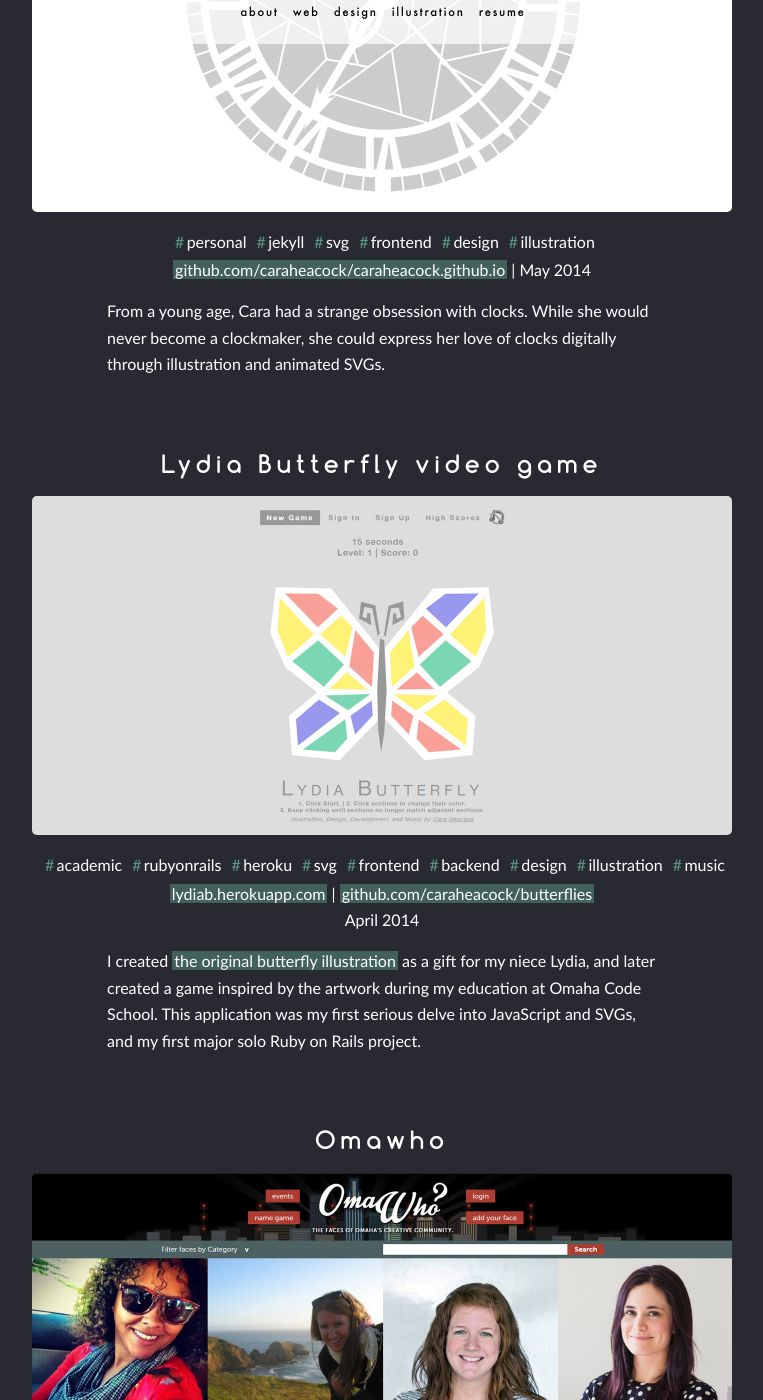
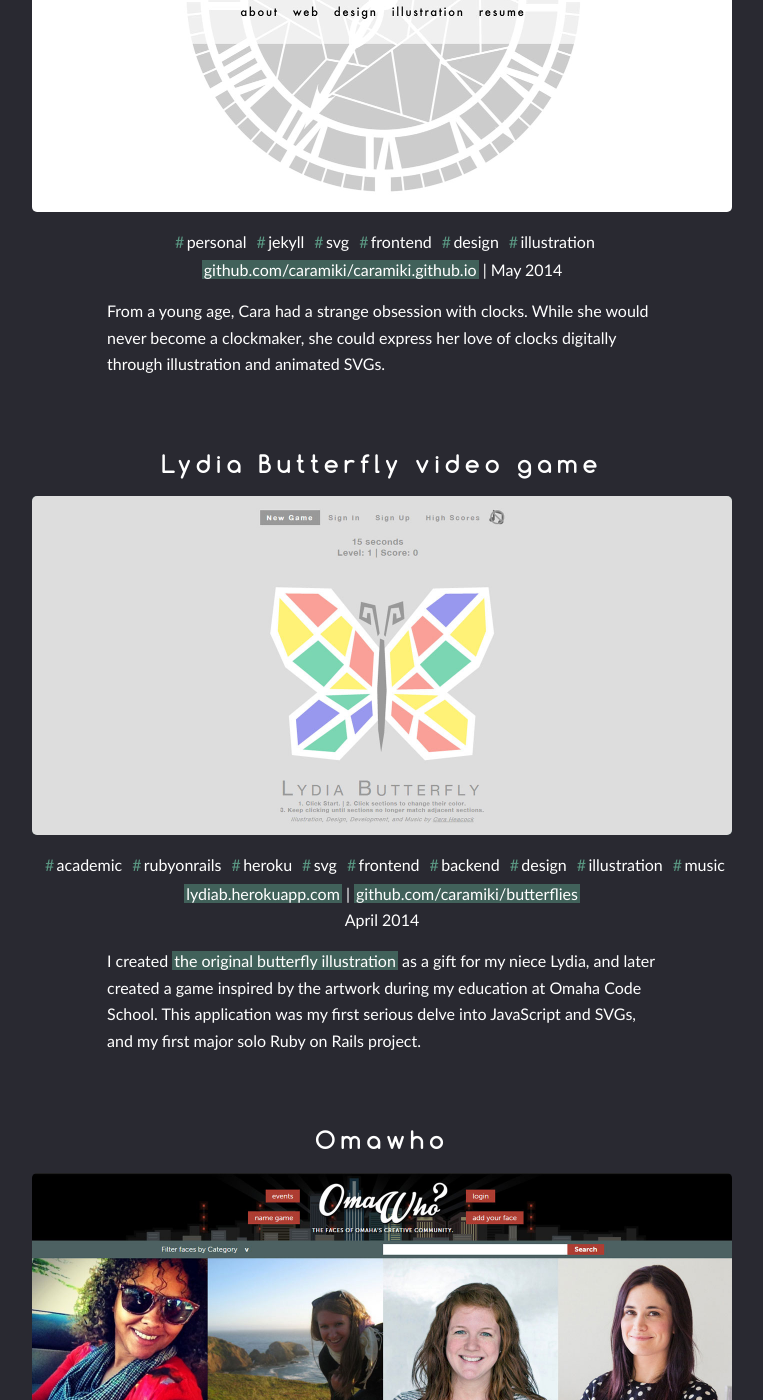
Before and after one commit to Caraheacock/caraheacock.github.io, a Jekyll site: the page built from web.html, in a window 1280 px wide and 1400 px high, scrolled down 5231 px. Shown: the whole window, without its empty margins (258-1021 px from the left). Built offline with Jekyll 4.4.1, drawn with Linux system fonts in a browser that asks for light colours.

Commit message:
Fix GitHub URLs to reflect new username

```diff
--- a/web.html
+++ b/web.html
@@ -148,7 +148,7 @@ title: Cara Michele Ryan | Web Design
             <li>design</li>
             <li>illustration</li>
         </ul>
-        <p><a href="https://github.com/caraheacock/caraheacock.github.io" target="_blank">github.com/caraheacock/caraheacock.github.io</a> | May 2014</p>
+        <p><a href="https://github.com/caramiki/caramiki.github.io" target="_blank">github.com/caramiki/caramiki.github.io</a> | May 2014</p>
     </div>
     <div class="port-description">
         <p>From a young age, Cara had a strange obsession with clocks. While she would never become a clockmaker, she could express her love of clocks digitally through illustration and animated SVGs.</p>
@@ -174,7 +174,7 @@ title: Cara Michele Ryan | Web Design
             <li>illustration</li>
             <li>music</li>
         </ul>
-        <p><a href="http://lydiab.herokuapp.com" target="_blank">lydiab.herokuapp.com</a> | <a href="https://github.com/caraheacock/butterflies" target="_blank">github.com/caraheacock/butterflies</a></p>
+        <p><a href="http://lydiab.herokuapp.com" target="_blank">lydiab.herokuapp.com</a> | <a href="https://github.com/caramiki/butterflies" target="_blank">github.com/caramiki/butterflies</a></p>
         <p>April 2014</p>
     </div>
     <div class="port-description">
```
